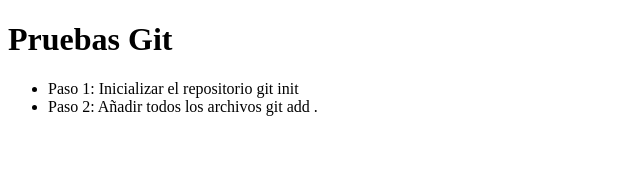
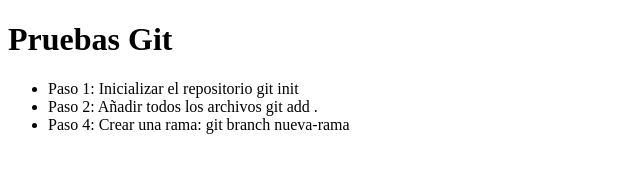
Before and after one commit to AmaiaLopezE/EDprueba, a plain HTML site: page index.html in a window 1280 px wide. Shown: the whole page, without its empty margins (0-640 px from the left). Drawn offline with Linux system fonts and the light colour scheme.

Commit message:
Añado paso 4

```diff
--- a/index.html
+++ b/index.html
@@ -10,6 +10,7 @@
     <ul>
         <li> Paso 1: Inicializar el repositorio git init </li>
         <li> Paso 2: Añadir todos los archivos git add . </li>
+        <li> Paso 4: Crear una rama: git branch nueva-rama </li>
     </ul>
 </body>
 </html>
```
